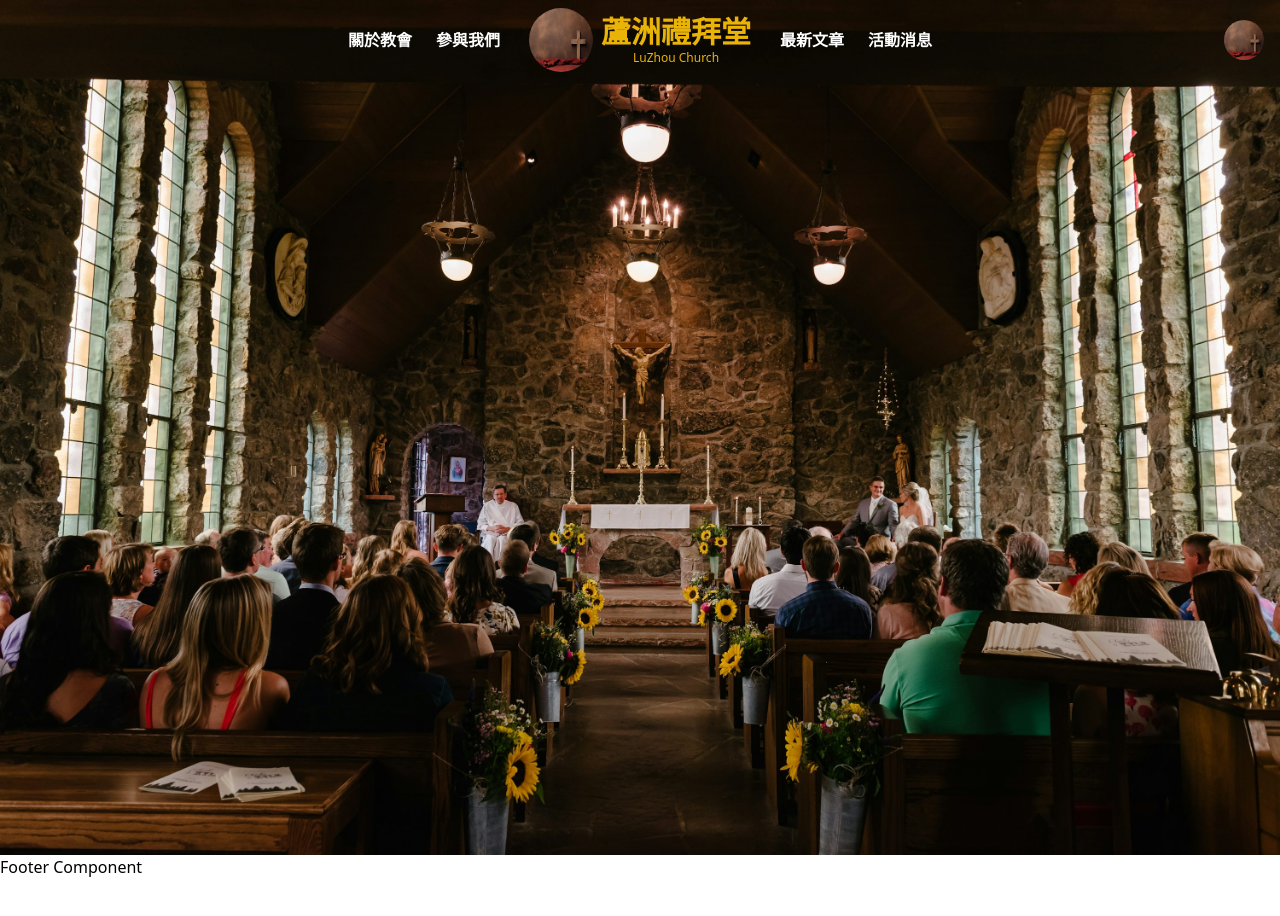
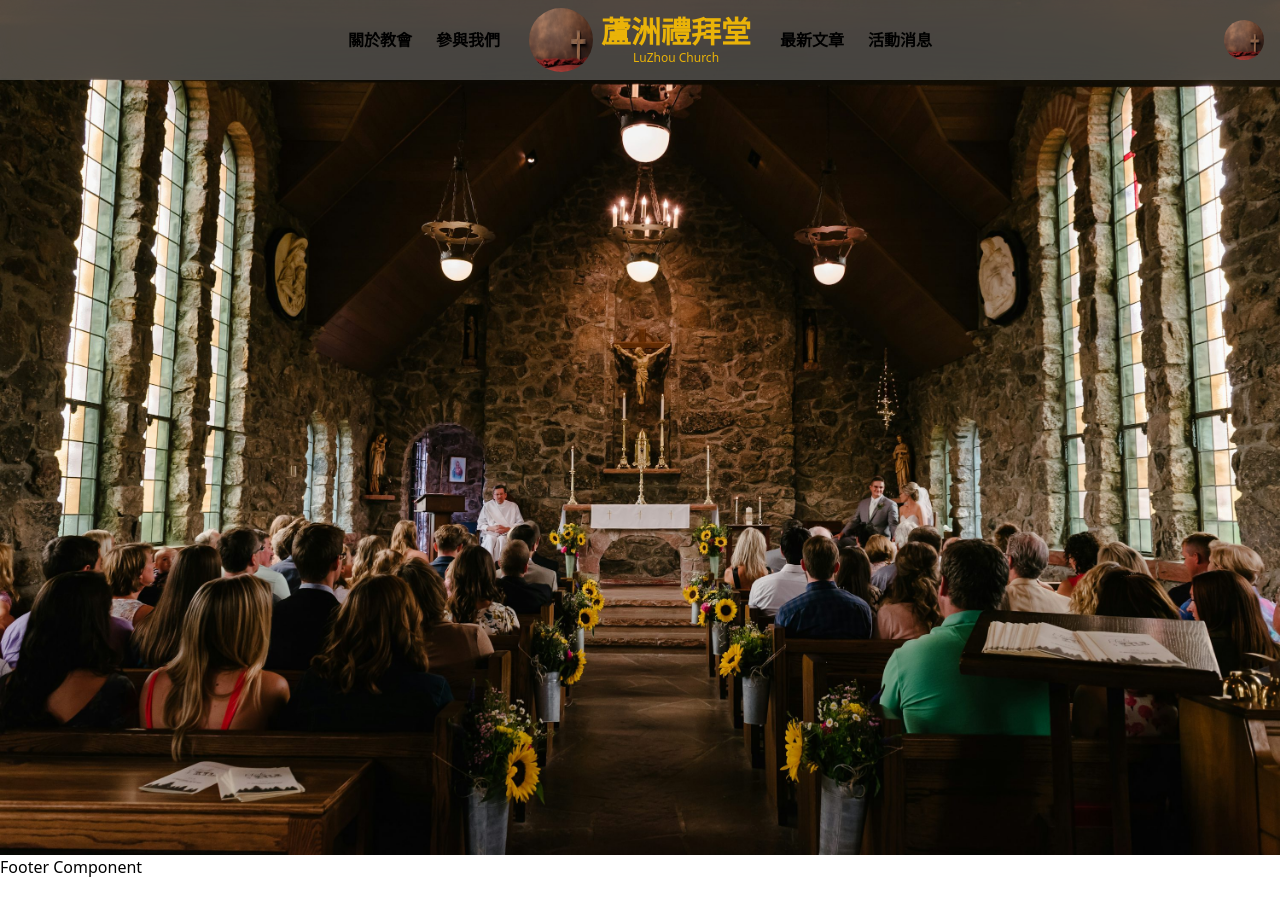
Before and after one commit to ShowGa/LuZhouChurchClient, a React (Vite) app: page / in a window 1280 px wide. Shown: the top 916 px of the page. Built offline with nearby package versions, Linux system fonts and the light colour scheme.

Commit message:
<Modify> 1. header css

```diff
--- a/src/components/Header.jsx
+++ b/src/components/Header.jsx
@@ -12,31 +12,16 @@ import MobileNav from "./MobileNav";
 import "./css/componentCSS.css";
 
 const Header = () => {
-  const [isScrolled, setIsScrolled] = useState(false);
   const [isMobileNavOpen, setIsMobileNavOpen] = useState(false);
 
   /* ============================ */
   /*        Helper function       */
   /* ============================ */
-  useEffect(() => {
-    const handleScroll = () => {
-      setIsScrolled(window.scrollY > 100);
-    };
-    window.addEventListener("scroll", handleScroll);
-
-    return () => {
-      window.removeEventListener("scroll", handleScroll);
-    };
-  }, []);
 
   return (
     <header className="c-header">
       {/* main nav bar */}
-      <div
-        className={`c-nav_container ${
-          isScrolled ? "c-nav_container_scrolled" : ""
-        }`}
-      >
+      <div className="c-nav_container">
         {/* left nav bar */}
         <div className="c-header_left">
           <div className="max-md:hidden">
--- a/src/components/css/componentCSS.css
+++ b/src/components/css/componentCSS.css
@@ -24,14 +24,10 @@ ul {
   width: 100%;
   height: 5rem;
   position: relative;
-  /* backdrop-filter: blur(20px); */
-  /* background-color: rgba(37, 37, 37, 0.816); */
+  backdrop-filter: blur(20px);
+  background-color: rgba(205, 205, 205, 0.3);
 
   transition: all 0.5s ease;
-}
-.c-nav_container_scrolled {
-  background-color: rgba(37, 37, 37, 0.7);
-  backdrop-filter: blur(20px);
 }
 
 .c-header_logo_container {
@@ -86,7 +82,7 @@ ul {
   /* color: black; */
   margin-left: 0.75rem;
   margin-right: 0.75rem;
-  color: white;
+  color: black;
 }
 
 .c-mobileNav_container {
```
